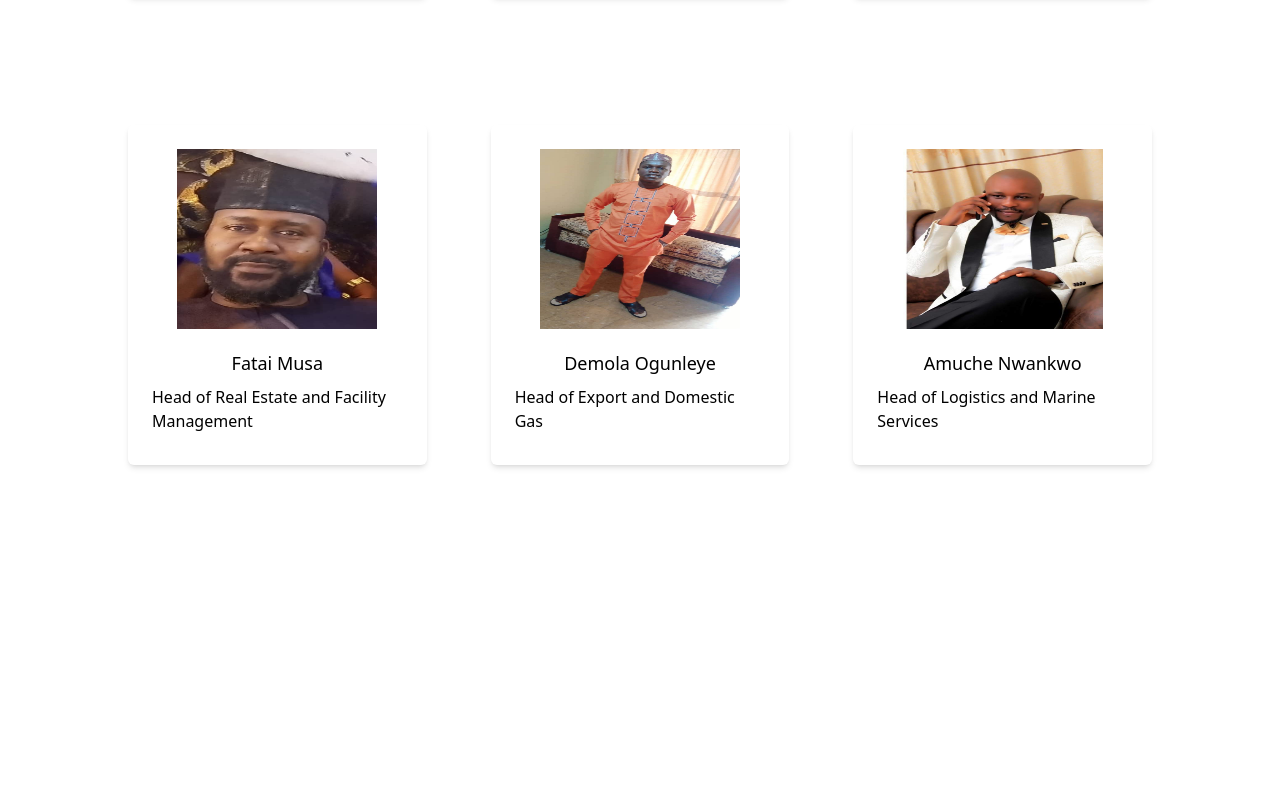
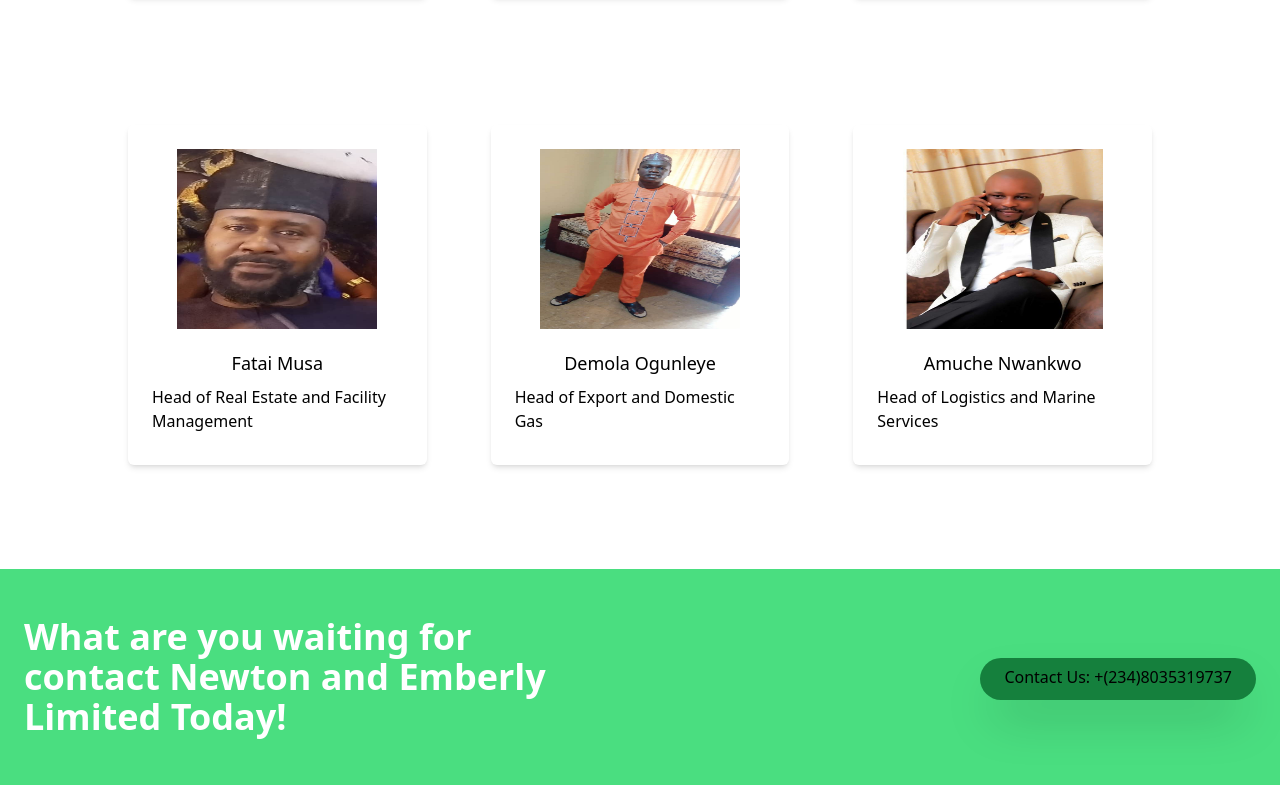
Before and after one commit to Isaac3N/company-website, a website: page public/index.html in a window 1280 px wide. Shown: the part 3578-4363 px from the top of the page. Before the commit the page ends 4147 px from the top, so only its background shows below. Drawn offline with Linux system fonts and the light colour scheme.

Commit message:
call to action section

```diff
--- a/public/index.html
+++ b/public/index.html
@@ -225,6 +225,7 @@
 			</div>
 		</section>
 		<!-- Meet Our Team Section -->
+
 		<section class="py-10 mt-20">
 			<div class="sm:w-3/4 lg:w-5/12 mx-auto px-2">
 				<h1 class="text-3xl text-center font-bold">Meet Our Team</h1>
@@ -434,5 +435,29 @@
 				</div>
 			</div>
 		</section>
+
+		<!-- CTA Section; Contact Newton and Emberly Today -->
+
+		<section id="cta" class="bg-green-400">
+			<!-- Flex Container -->
+			<div
+				class="container flex flex-col items-center justify-between px-6 py-24 mx-auto space-y-12 md:py-12 md:flex-row md:space-y-0"
+			>
+				<!-- Heading -->
+				<h2
+					class="text-5xl font-bold leading-tight text-center text-white md:text-4xl md:max-w-xl md:text-left"
+				>
+					What are you waiting for contact Newton and Emberly Limited Today!
+				</h2>
+				<!-- Button -->
+				<div>
+					<a
+						href="#"
+						class="p-3 px-6 pt-2 text-brightRed bg-green-700 rounded-full shadow-2xl baseline hover:bg-white"
+						>Contact Us: +(234)8035319737</a
+					>
+				</div>
+			</div>
+		</section>
 	</body>
 </html>
```
Also changed, not shown: public/output.css.
